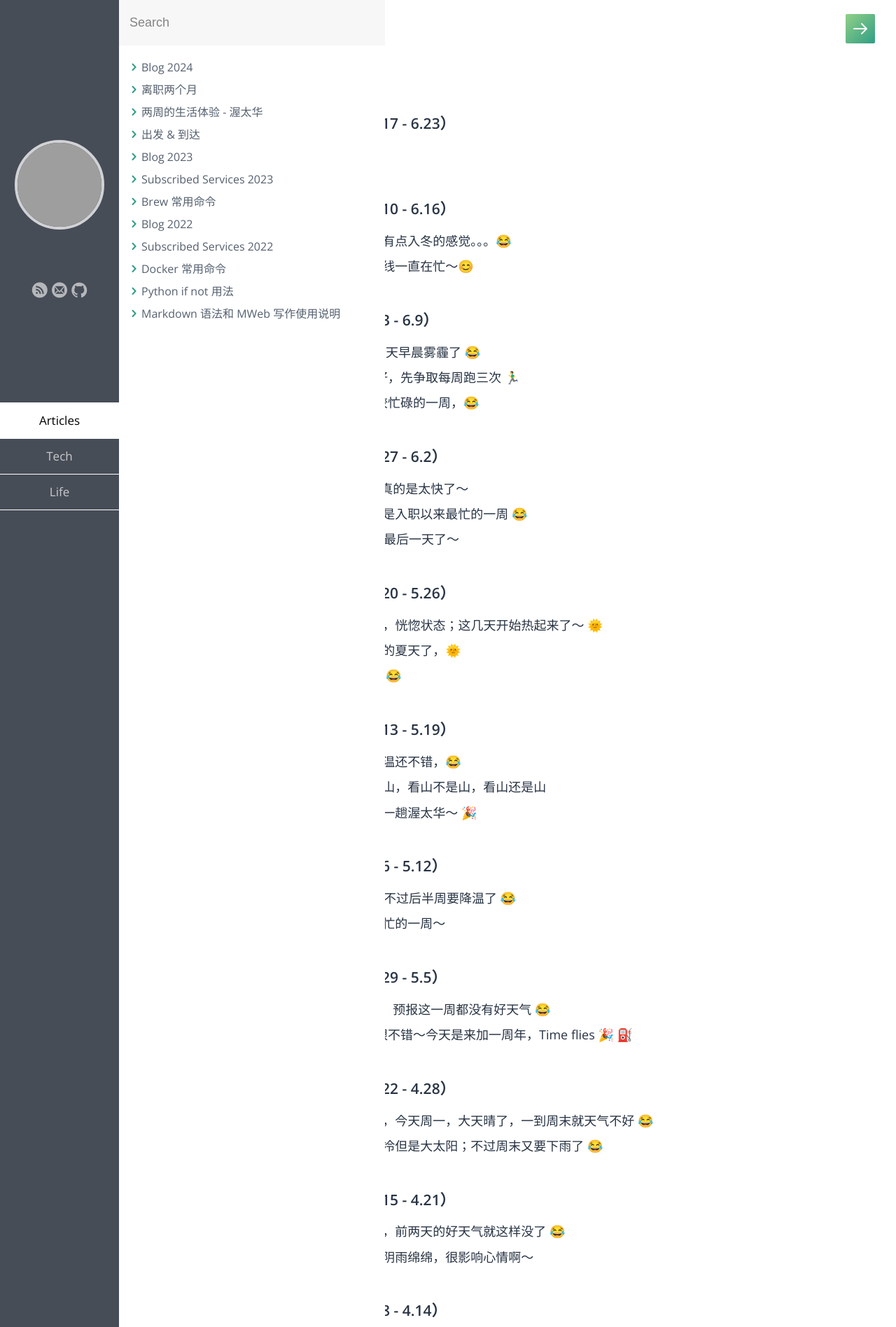
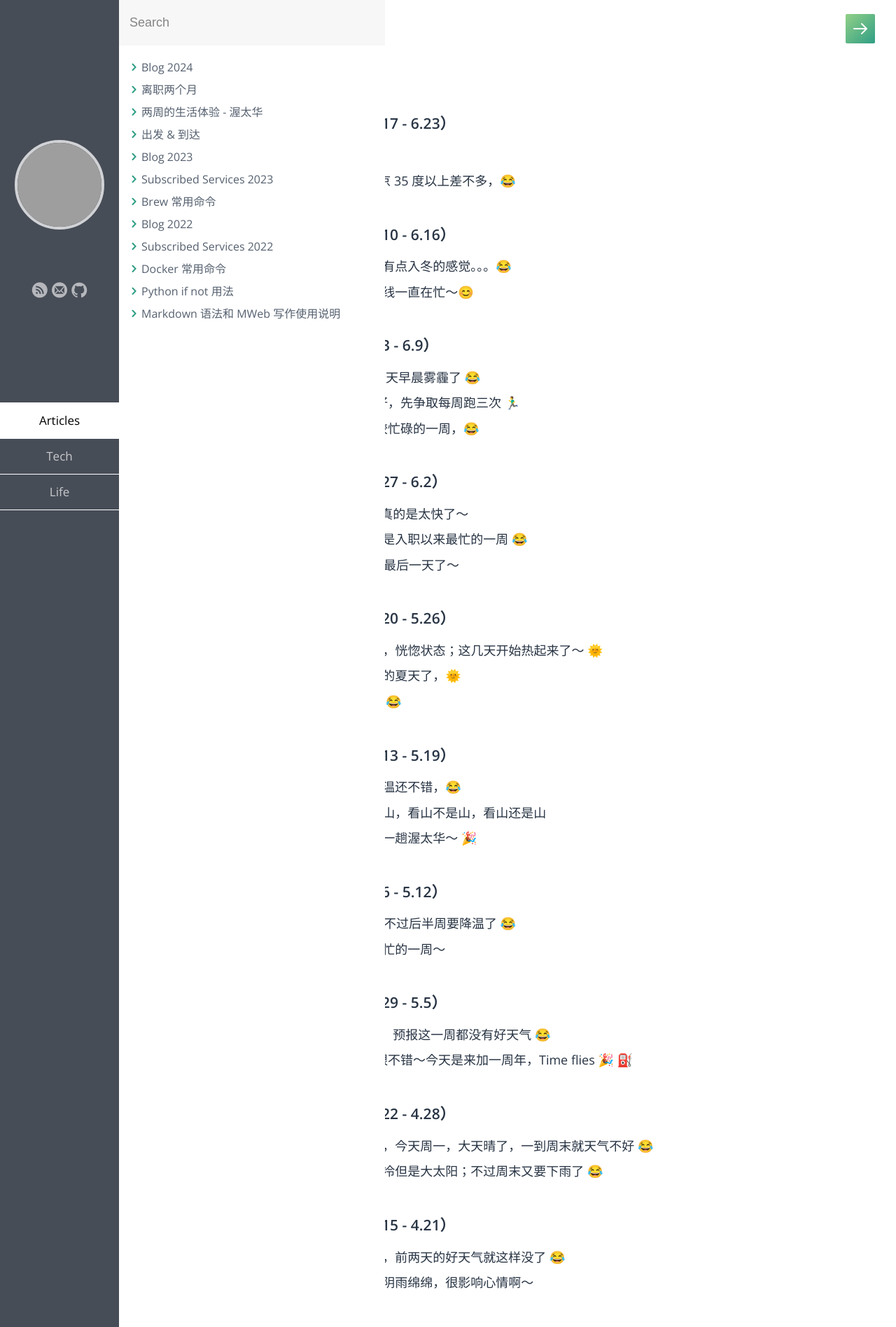
Before and after one commit to samxupeiran/samxupeiran.github.io, a Jekyll site: the page built from _posts/life/2024-01-02-my-blog.md, in a window 1280 px wide. Shown: the top 1896 px of the page at 70% size. Built offline with Jekyll 4.4.1, drawn with Linux system fonts in a browser that asks for light colours; some web fonts are replaced; grey boxes are pictures that could not be loaded.

Commit message:
feat: add weekly blog 6/18

```diff
--- a/_posts/life/2024-01-02-my-blog.md
+++ b/_posts/life/2024-01-02-my-blog.md
@@ -8,6 +8,7 @@ tags: Blog
 
 - ### 2024 年 6 月 第 4 周（6.17 - 6.23）
      - 6.17 这周开始高温了，🌞
+     - 6.18 这边 30 度感觉和北京 35 度以上差不多，😂
 
 - ### 2024 年 6 月 第 3 周（6.10 - 6.16）
      - 6.11 这两天温度很低啊，有点入冬的感觉。。。😂
```
